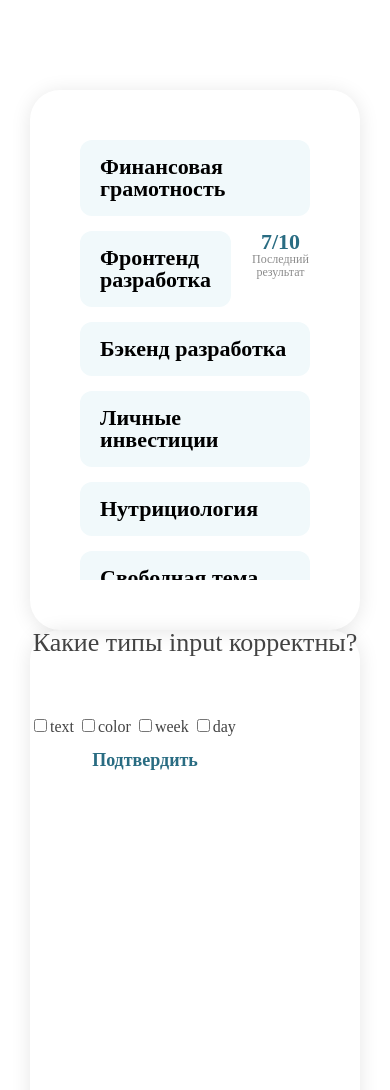
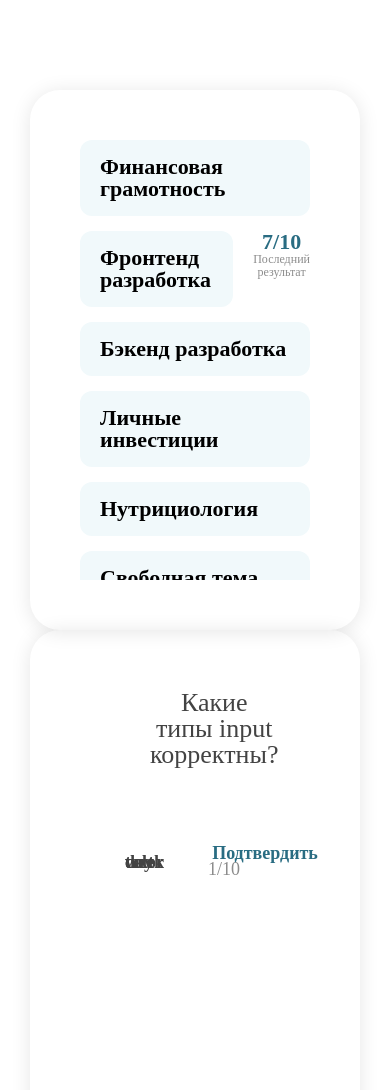
Before and after one commit to SerhVo/project-QUIZ, a plain HTML site: page index.html in a window 390 px wide. Shown: the part 83-1173 px from the top of the page. Drawn offline with Linux system fonts and the light colour scheme.

Commit message:
CSS / Адаптив

```diff
--- a/css/style.css
+++ b/css/style.css
@@ -66,7 +66,7 @@ button {
     color: #fff;
     font-weight: 900;
     font-size: 30px;
-    text-transform: lowercase;
+    text-transform: uppercase;
 }
 
 .main {
@@ -110,6 +110,8 @@ button {
     font-weight: 600;
     font-size: 18px;
     color: #296c82;
+    display: block;
+    margin: 0 auto;
 }
 
 .selection {
@@ -121,6 +123,18 @@ button {
     flex-direction: column;
     overflow-y: auto;
     max-height: 100%;
+    scrollbar-color: rgb(140, 140, 140 0.1);
+    scrollbar-width: thin;
+}
+
+.selection__list::-webkit-scrollbar {
+    width: 6px;
+
+}
+
+.selection__list::-webkit-scrollbar-thumb {
+    background-color: rgb(140, 140, 140 0.1);
+    border-radius: 8px;
 }
 
 .selection__item {
@@ -150,7 +164,7 @@ button {
 }
 
 .selection__result {
-    max-width: 63px;
+    width: min-content;
 }
 
 .selection__result-ratio {
@@ -169,3 +183,41 @@ button {
     line-height: 110%;
     color: #8c8c8c;
 }
+
+.main__box-question {
+    padding: 60px 120px;
+    height: auto;
+    min-height: 540px;
+}
+
+.main__form-question {
+    position: relative;
+}
+
+.main__form-question::after {
+    content: attr(data-count);
+    position: absolute;
+    bottom: 0;
+    right: 0;
+    font-weight: 300;
+    font-size: 18px;
+    color: #8c8c8c;
+}
+
+.answer {
+    position: absolute;
+    display: block;
+    margin-bottom: 26px;
+    font-weight: 600;
+    font-size: 18px;
+    line-height: 40px;
+}
+
+.answer__checkbox {
+    -webkit-appearance: none;
+    -moz-appearance: none;
+    appearance: none;
+    width: 40px;
+    height: 40px;
+    margin: 0 0 0 -65px;
+}
```
